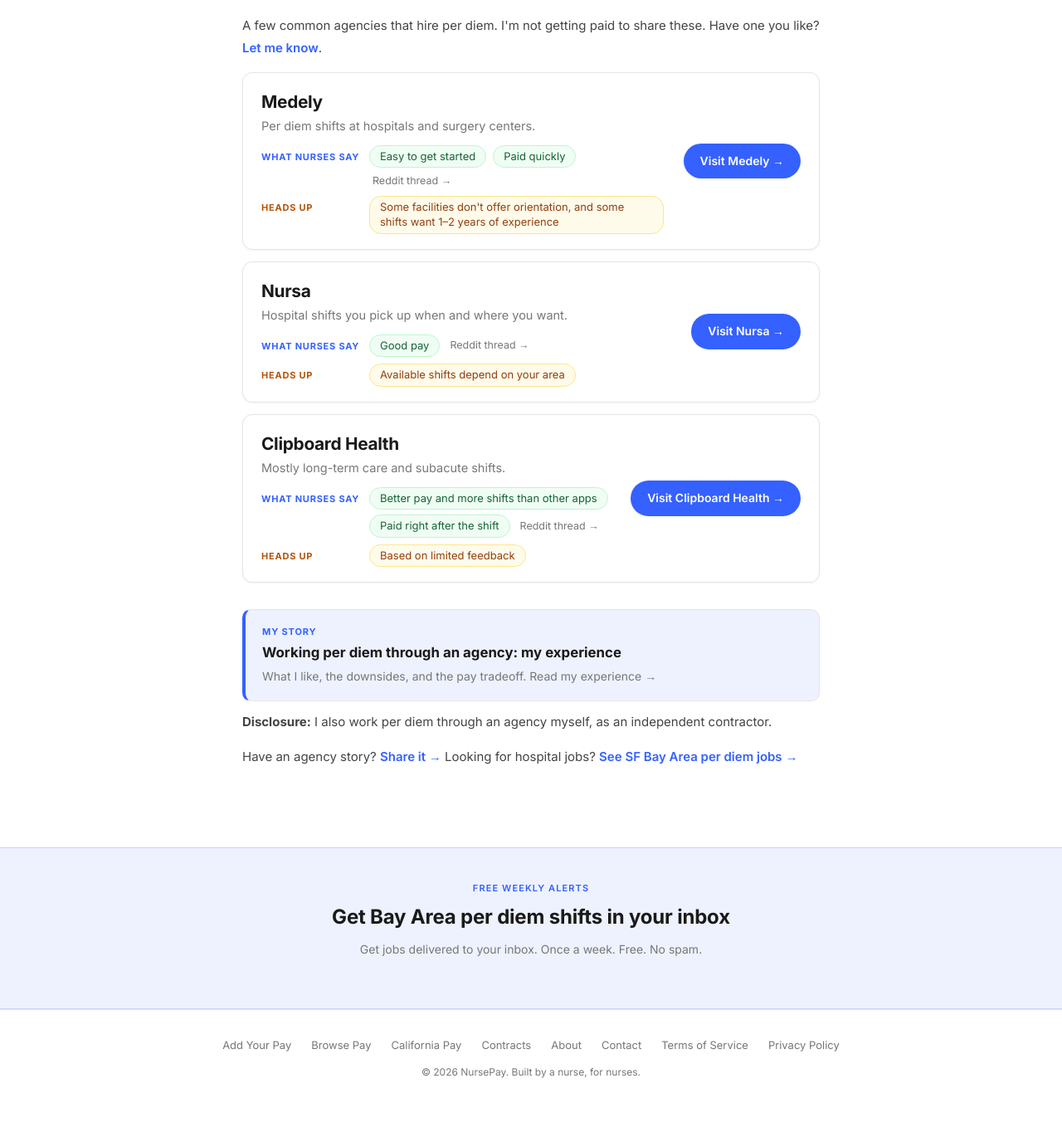
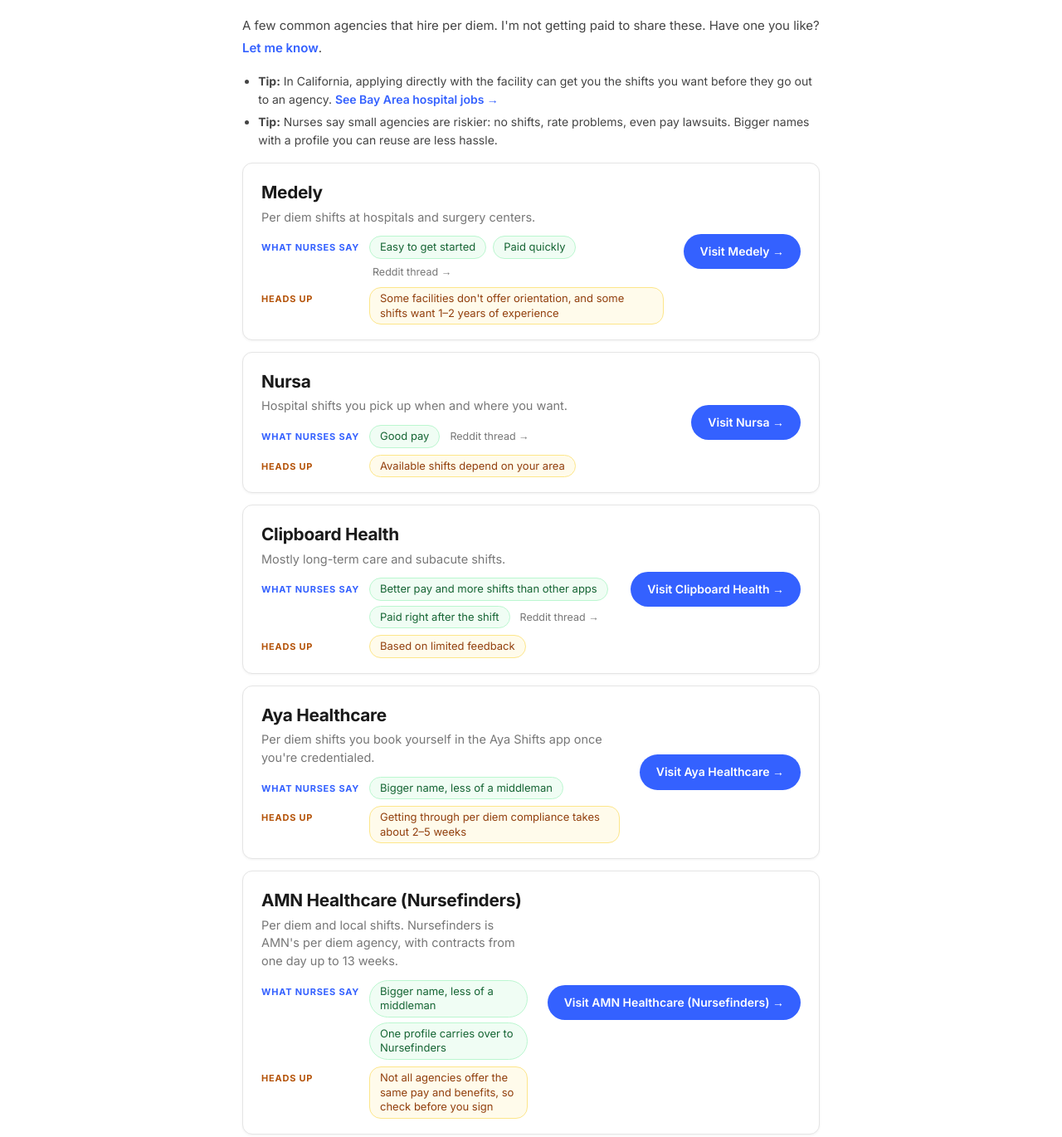
Before and after one commit to dropkick7/nursepay, a plain HTML site: page per-diem-agencies.html in a window 1280 px wide. Shown: the part 300-1670 px from the top of the page at 83% size. Before the commit the page ends 1633 px from the top, so only its background shows below. Drawn offline with Linux system fonts and the light colour scheme.

Commit message:
Agencies page: add Aya Healthcare and AMN Healthcare (Nursefinders) strips and two nurse tips
Co-Authored-By: Claude Sonnet 5.5 <noreply@anthropic.com>
Claude-Session: https://claude.ai/code/session_012Rovdw5VnkRmVvxKe6wodT

```diff
--- a/per-diem-agencies.html
+++ b/per-diem-agencies.html
@@ -107,6 +107,9 @@
     .agency-card .a-links a:hover { text-decoration: underline; }
     .content h2.what { margin-top: 1.5rem; }
     .ag-intro { margin-top: 1.75rem; }
+    .ag-tips { margin: 0.75rem 0 0; padding-left: 1.2rem; font-size: 14px; color: var(--text-mid); line-height: 1.6; }
+    .ag-tips li { margin-bottom: 4px; }
+    .ag-tips a { color: var(--blue); font-weight: 600; }
     .ag-list { display: flex; flex-direction: column; gap: 14px; margin: 1rem 0 2rem; }
     .ag-strip { display: flex; align-items: center; gap: 24px; border: 1px solid var(--border); border-radius: 12px; padding: 18px 22px; background: #fff; box-shadow: 0 1px 3px rgba(0,0,0,.05); transition: box-shadow .15s, border-color .15s; }
     .ag-strip:hover { box-shadow: 0 4px 14px rgba(52,97,255,.12); border-color: #c9d4ff; }
@@ -190,6 +193,7 @@
   <p>Agency per diem means you pick up shifts through a company, often an app, instead of being employed by one hospital. It can mean more variety and more control over your schedule. It can also mean different pay, different taxes and fewer guarantees.</p>
 
   <p class="ag-intro">A few common agencies that hire per diem. I'm not getting paid to share these. Have one you like? <a href="contact.html">Let me know</a>.</p>
+  <ul class="ag-tips"><li><strong>Tip:</strong> In California, applying directly with the facility can get you the shifts you want before they go out to an agency. <a href="per-diem.html">See Bay Area hospital jobs &rarr;</a></li><li><strong>Tip:</strong> Nurses say small agencies are riskier: no shifts, rate problems, even pay lawsuits. Bigger names with a profile you can reuse are less hassle.</li></ul>
   <div class="ag-list" id="agencies">
     <div class="ag-strip">
       <div class="ag-main">
@@ -217,6 +221,24 @@
         <div class="ag-row"><span class="ag-h ag-h-warn">Heads up</span><div class="ag-chips"><span class="chip chip-warn">Based on limited feedback</span></div></div>
       </div>
       <div class="ag-go"><a class="ag-visit" href="https://www.clipboardhealth.com" target="_blank" rel="noopener" data-agency="Clipboard Health">Visit Clipboard Health &rarr;</a></div>
+    </div>
+    <div class="ag-strip">
+      <div class="ag-main">
+        <h3>Aya Healthcare</h3>
+        <p class="ag-shifts">Per diem shifts you book yourself in the Aya Shifts app once you're credentialed.</p>
+        <div class="ag-row"><span class="ag-h">What nurses say</span><div class="ag-chips"><span class="chip chip-good">Bigger name, less of a middleman</span></div></div>
+        <div class="ag-row"><span class="ag-h ag-h-warn">Heads up</span><div class="ag-chips"><span class="chip chip-warn">Getting through per diem compliance takes about 2&ndash;5 weeks</span></div></div>
+      </div>
+      <div class="ag-go"><a class="ag-visit" href="https://www.ayahealthcare.com" target="_blank" rel="noopener" data-agency="Aya Healthcare">Visit Aya Healthcare &rarr;</a></div>
+    </div>
+    <div class="ag-strip">
+      <div class="ag-main">
+        <h3>AMN Healthcare (Nursefinders)</h3>
+        <p class="ag-shifts">Per diem and local shifts. Nursefinders is AMN's per diem agency, with contracts from one day up to 13 weeks.</p>
+        <div class="ag-row"><span class="ag-h">What nurses say</span><div class="ag-chips"><span class="chip chip-good">Bigger name, less of a middleman</span><span class="chip chip-good">One profile carries over to Nursefinders</span></div></div>
+        <div class="ag-row"><span class="ag-h ag-h-warn">Heads up</span><div class="ag-chips"><span class="chip chip-warn">Not all agencies offer the same pay and benefits, so check before you sign</span></div></div>
+      </div>
+      <div class="ag-go"><a class="ag-visit" href="https://www.amnhealthcare.com/careers/nursing/per-diem/" target="_blank" rel="noopener" data-agency="AMN Healthcare (Nursefinders)">Visit AMN Healthcare (Nursefinders) &rarr;</a></div>
     </div>
   </div>
 
```
